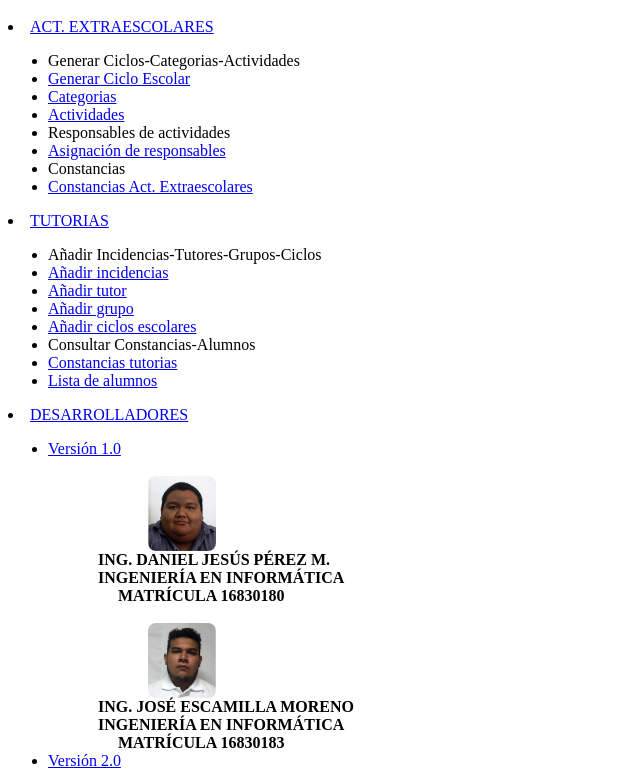
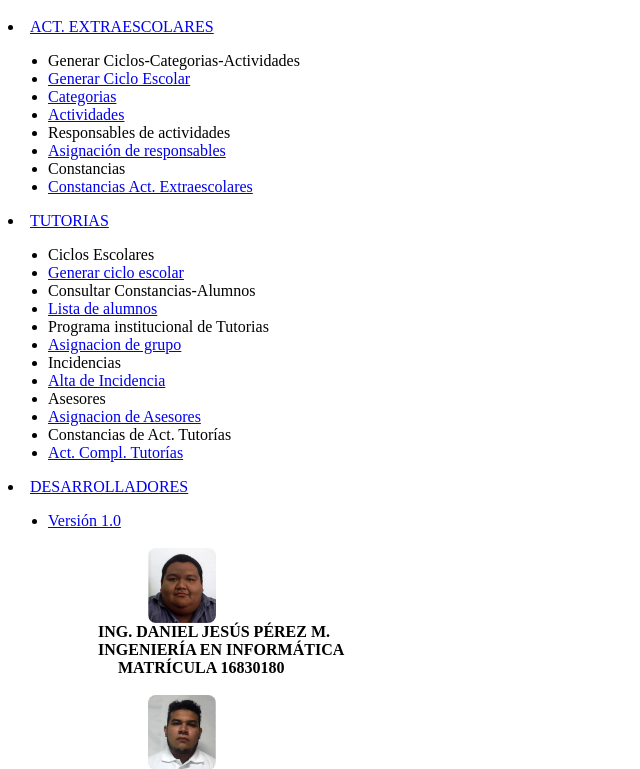
Before and after one commit to JoseRicardoasd/tecnm, a PHP site: page /tecnm/layout/menu.php in a window 1280 px wide. Shown: the part 1448-2217 px from the top of the page, without its empty margins (0-640 px from the left). Run offline with PHP 8.4, Linux system fonts and the light colour scheme; the template is opened without the code that fills it, so the values that code supplies are empty.

Commit message:
Update menu.php

```diff
--- a/layout/menu.php
+++ b/layout/menu.php
@@ -220,14 +220,24 @@
         </span>
       </a>
       <ul class=" sidebar-menu treeview-menu">
-        <li class="header">Añadir Incidencias-Tutores-Grupos-Ciclos</li>
-        <li><a href="incidencias.php"><i class="fa fa-users"></i> <span>Añadir incidencias</span></a></li>
-         <li><a href="añadirTutor.php"><i class="fa fa-users"></i> <span>Añadir tutor</span></a></li>
-        <li><a href="añadirGrupo.php"><i class="fa fa-users"></i> <span>Añadir grupo</span></a></li>
-      <li><a href="crear_ciclo.php"><i class="fa fa-users"></i> <span>Añadir ciclos escolares</span></a></li>
+        <li class="header">Ciclos Escolares</li>
+          <li><a href="crear_ciclo.php"><i class="fa fa-users"></i> <span>Generar ciclo escolar</span></a></li>
+
           <li class="header">Consultar Constancias-Alumnos</li>
-        <li><a href="constancias_tutoria.php"><i class="fa fa-users"></i> <span>Constancias tutorias</span></a></li>
-       <li><a href="lista_tutoria.php"><i class="fa fa-users"></i> <span>Lista de alumnos</span></a></li>
+
+            <li><a href="lista_tutoria.php"><i class="fa fa-users"></i> <span>Lista de alumnos</span></a></li>
+
+          <li class="header">Programa institucional de Tutorias</li>
+            <li><a href="añadirGrupo.php"><i class="fa fa-users"></i> <span>Asignacion de grupo</span></a></li>
+
+         <li class="header">Incidencias</li>
+          <li><a href="incidencias.php"><i class="fa fa-users"></i> <span>Alta de Incidencia</span></a></li>
+
+          <li class="header">Asesores</li>
+             <li><a href="añadirTutor.php"><i class="fa fa-users"></i> <span>Asignacion de Asesores</span></a></li>
+
+            <li class="header">Constancias de Act. Tutorías</li>
+           <li><a href="constancias_tutoria.php"><i class="fa fa-users"></i> <span>Act. Compl. Tutorías</span></a></li>
 
       </ul>
     </li>
```
